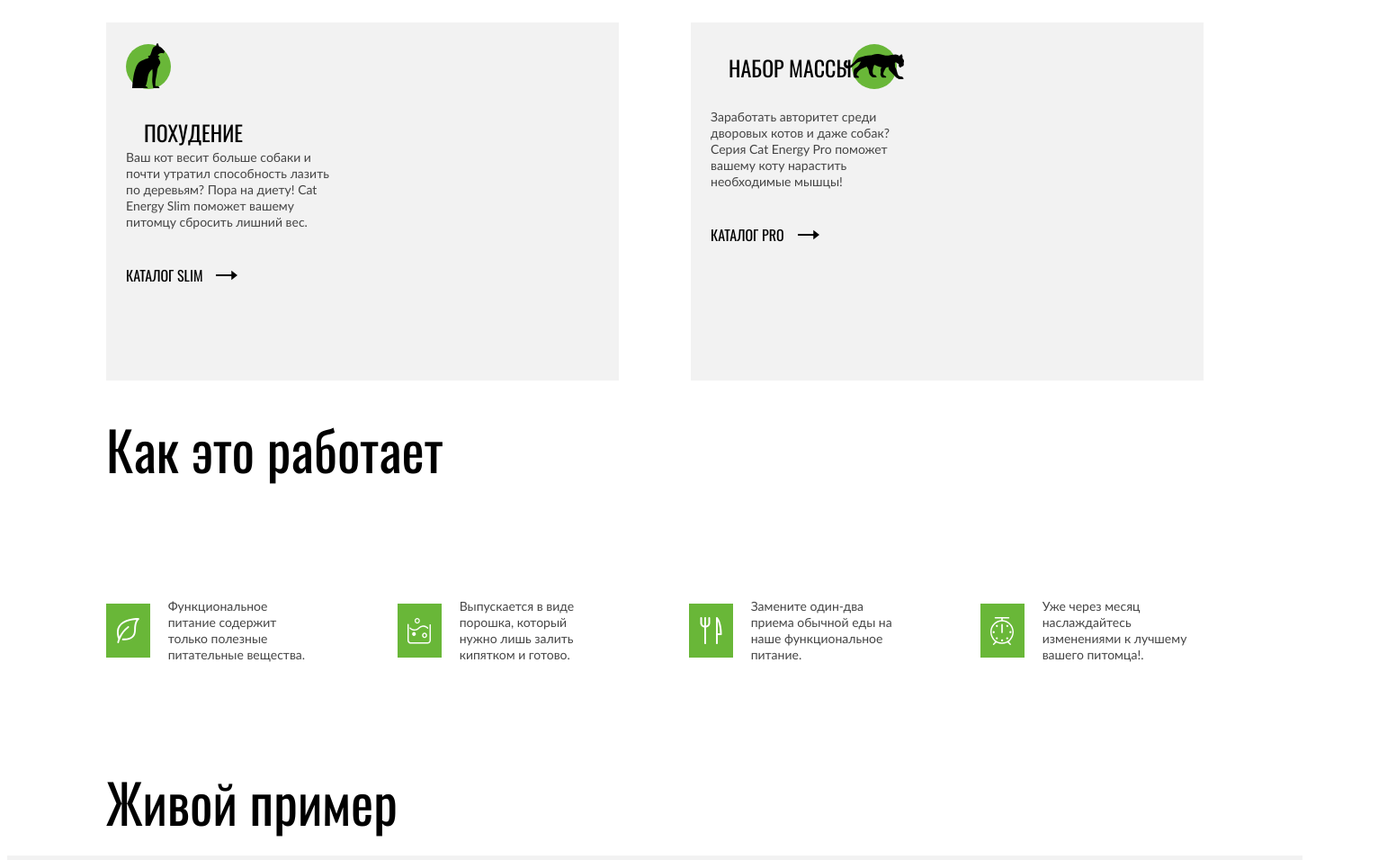
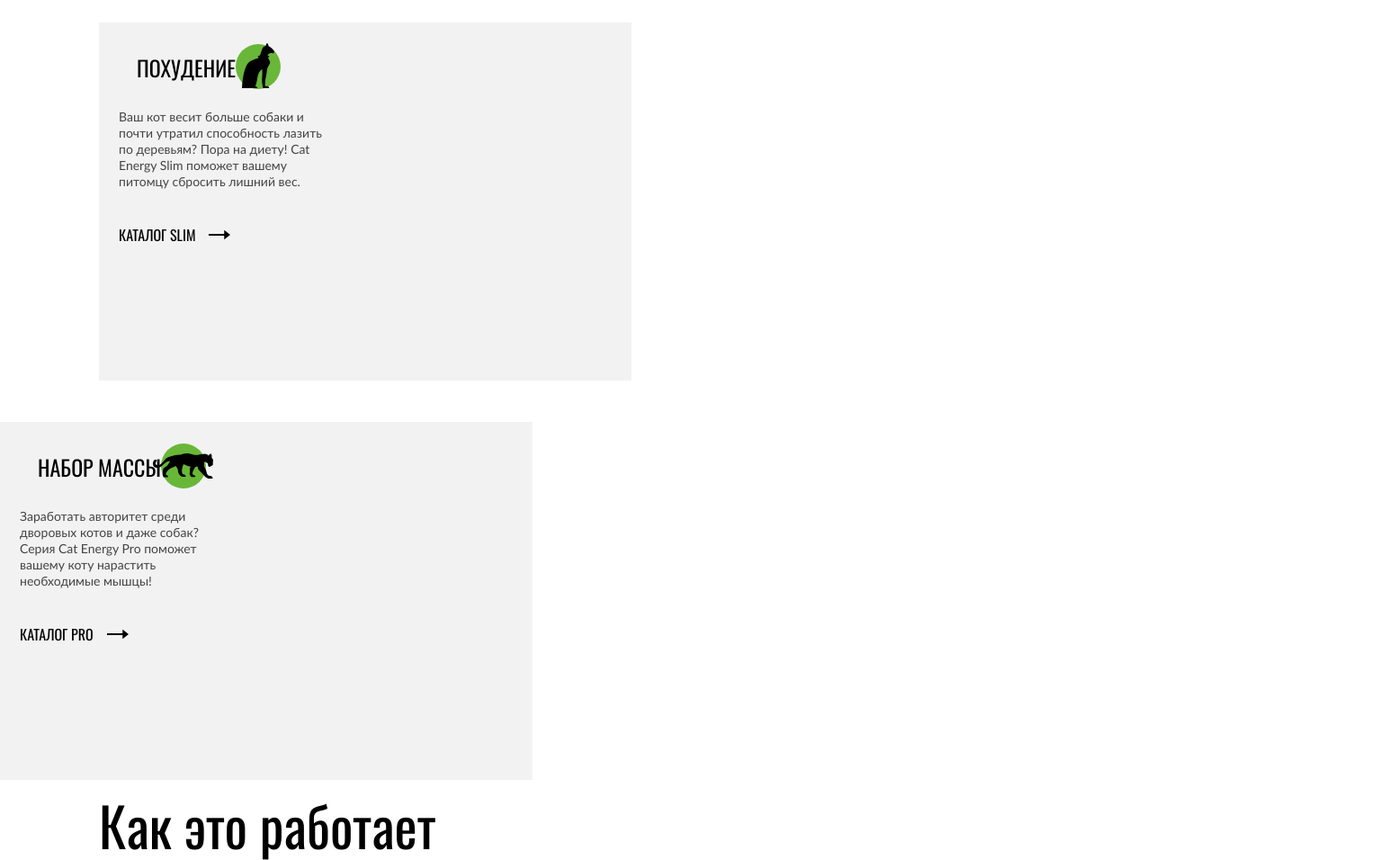
Before and after one commit to htmlacademy-adaptive/2099359-cat-energy-27, a website: page source/index.html in a window 1280 px wide. Shown: the part 720-1676 px from the top of the page at 90% size, 1552 px wide, since content can reach past the window. Drawn offline with nearby package versions, Linux system fonts and the light colour scheme; files that its build step writes are made by us from their sources.

Commit message:
ошибка

```diff
--- a/source/index.html
+++ b/source/index.html
@@ -52,12 +52,11 @@
   </header>
 
   <main class="main-container main-wrapper">
-    <div class="page-container">
       <header class="intro">
         <div class="intro__background-mobile">
 
         </div>
-        <div class="intro__wrapper wrapper ">
+        <div class="intro__wrapper page-container ">
           <div class="intro__info">
 
             <h1 class="intro__title"> Функциональное
@@ -77,10 +76,10 @@
       </header>
 
       <section class="opportunities-cards">
-        <div class="opportunities-cards__wrapper wrapper">
+        <div class="opportunities-cards__wrapper page-container">
           <div class="opportunities">
+            <header class="opportunities__header">
             <div class="opportunities__thumb">
-
               <svg class="opportunities__thumb-slim" width="36" height="50" viewBox="0 0 36 50" fill="none"
                 xmlns="http://www.w3.org/2000/svg">
                 <g clip-path="url(#clip0_135_3256)">
@@ -106,9 +105,6 @@
 </clipPath>
 </defs>
 </svg> -->
-            <div class="opportunities__info">
-
-
               <h1 class="opportunities__title">похудение</h1>
               </header>
               <p class="opportunities__subtitle">Ваш кот весит больше собаки и почти утратил способность
@@ -167,11 +163,10 @@
 
             </a>
           </div>
-        </div>
       </section>
 
       <section class="operating">
-        <div class="operating__wrapper wrapper">
+        <div class="operating__wrapper page-container">
           <h1 class="operating__title">Как это работает</h1>
           <ul class="operating__list">
             <li class="operating__list-item">
@@ -252,9 +247,8 @@
           </ul>
         </div>
       </section>
-    </div>
     <section class="example">
-      <div class="example__wrapper wrapper">
+      <div class="example__wrapper page-container">
         <header class="example-header">
           <h1 class="example__title">Живой пример</h1>
         </header>
@@ -293,7 +287,7 @@
 
   <footer class="main-footer">
     <section class="location">
-      <div class="location__wrapper ">
+      <div class="location__wrapper page-container">
         <div class="location__contacts">
           <h2 class="location__title">приглашаем
             к сотрудничеству
@@ -310,8 +304,6 @@
           <!-- <img src="img/location-mobile.png" alt="Карта" class="location__background" width="320" height="362"> -->
         </div>
       </div>
-
-
     </section>
     <div class="main-footer__wrapper">
 
--- a/source/sass/fonts.scss
+++ /dev/null
@@ -1,25 +0,0 @@
-@font-face {
-  font-family: "Oswald";
-  font-style: normal;
-  font-weight: 400;
-  src: url("../fonts/oswald/oswaldregular.woff2") format("woff2"),
-    url("../fonts/oswald/oswaldregular.woff") format("woff");
-  font-display: swap;
-}
-
-@font-face {
-  font-family: "Lato";
-  font-style: normal;
-  font-weight: 400;
-  src: url("../fonts/lato/Lato-Regular.woff2") format("woff2"),
-    url("../fonts/lato/Lato-Regular.woff") format("woff");
-  font-display: swap;
-}
-
-@font-face {
-  font-family: "Oswald";
-  src: url("../fonts/oswald/oswaldmedium.woff2") format("woff2"),
-    url("../fonts/oswald/oswaldmedium.woff") format("woff");
-  font-style: normal;
-  font-weight: 500;
-}
--- a/source/sass/global.scss
+++ /dev/null
@@ -1,32 +0,0 @@
-a {
-  text-decoration: none;
-}
-
-html {
-  height: 100%;
-}
-
-body {
-  min-width: 280px;
-  width: 100%;
-}
-
-.wrapper {
-  max-width: 280px;
-  margin: 0 auto;
-}
-
-.main-container {
-  flex-grow: 1;
-}
-
-.visually-hidden {
-  position: absolute;
-  width: 1px;
-  height: 1px;
-  margin: -1px;
-  padding: 0;
-  border: 0;
-  clip: rect(0 0 0 0);
-  overflow: hidden;
-}
--- a/source/sass/global/global.scss
+++ b/source/sass/global/global.scss
@@ -8,6 +8,8 @@
 
 body {
   min-width: 280px;
+  margin: 0;
+
 }
 
 
```
